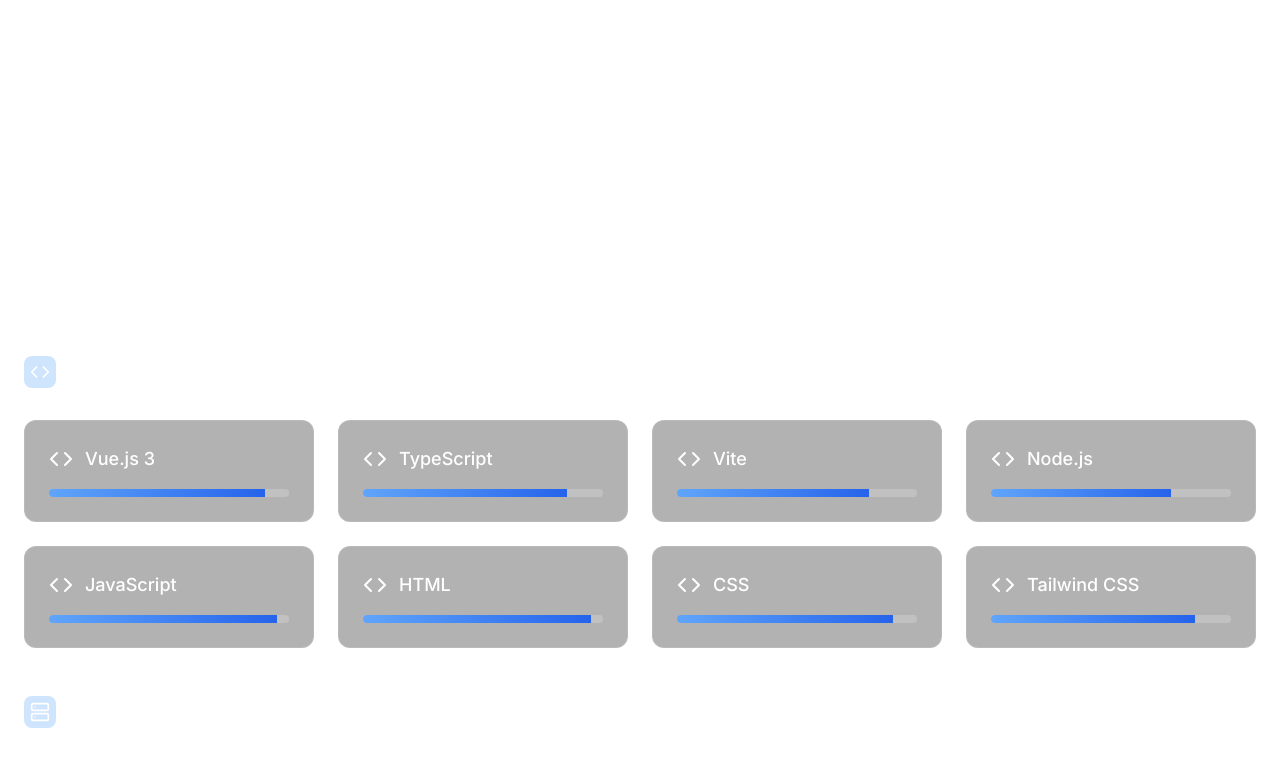
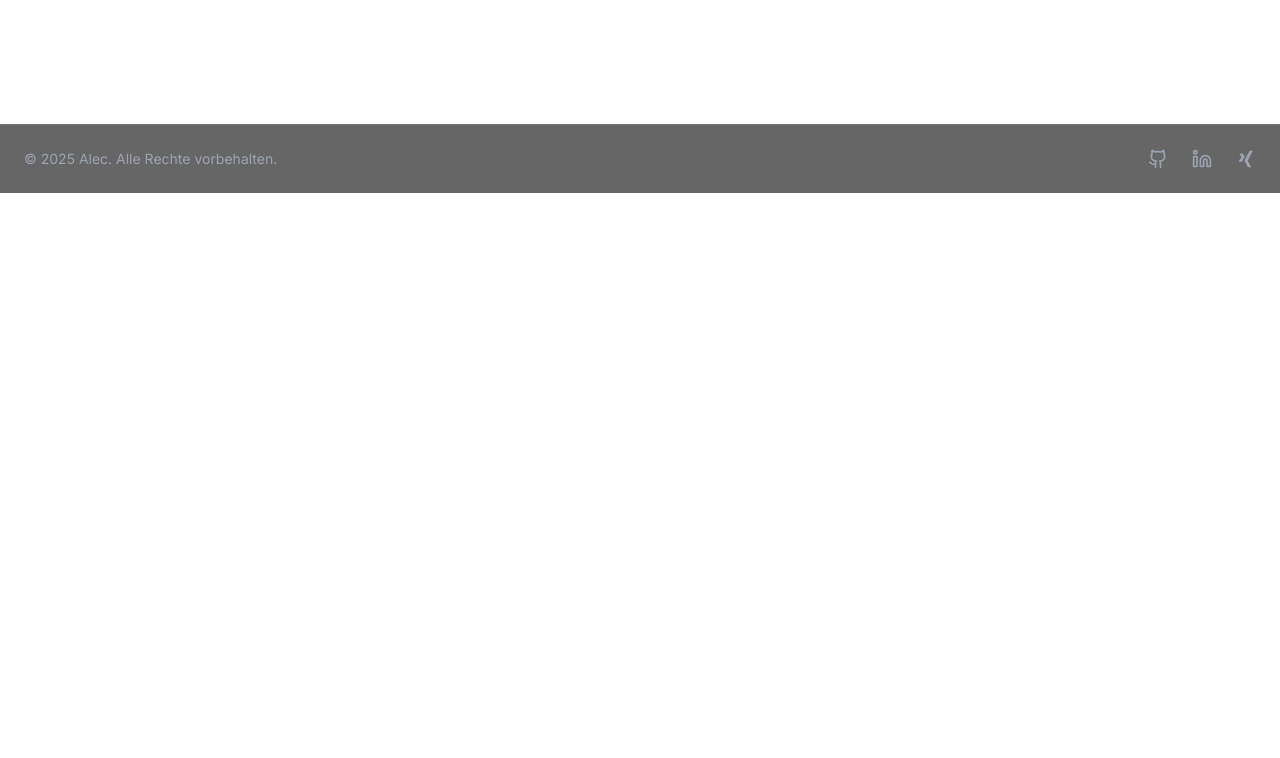
Before and after one commit to aleczinn/alec-portfolio, a Vue app: page / in a window 1280 px wide. Shown: the part 1500-2258 px from the top of the page. After the commit the page ends 1693 px from the top, so only its background shows below. Built offline with nearby package versions, Linux system fonts and the light colour scheme.

Commit message:
comment out WIP sections

```diff
--- a/src/views/HomeView.vue
+++ b/src/views/HomeView.vue
@@ -1,5 +1,5 @@
 <template>
-    <div class="relative min-h-screen overflow-hidden">
+    <div class="relative min-h-screen">
         <!-- Animated Background -->
         <div class="fixed inset-0 z-0">
             <div class="absolute inset-0 bg-black">
@@ -31,9 +31,9 @@
             <p-header :nav-items="navItems" :active-section="activeSection" @toggle-language="toggleLanguage"></p-header>
             <p-section-hero id="hero" :social-links="socialLinks"></p-section-hero>
             <p-section-about-me id="about"></p-section-about-me>
-            <p-section-skills id="skills"></p-section-skills>
-            <p-section-projects id="projects"></p-section-projects>
-            <p-section-career id="career"></p-section-career>
+<!--            <p-section-skills id="skills"></p-section-skills>-->
+<!--            <p-section-projects id="projects"></p-section-projects>-->
+<!--            <p-section-career id="career"></p-section-career>-->
             <p-footer :social-links="socialLinks"></p-footer>
             <p-scroll-to-top></p-scroll-to-top>
         </div>
```
